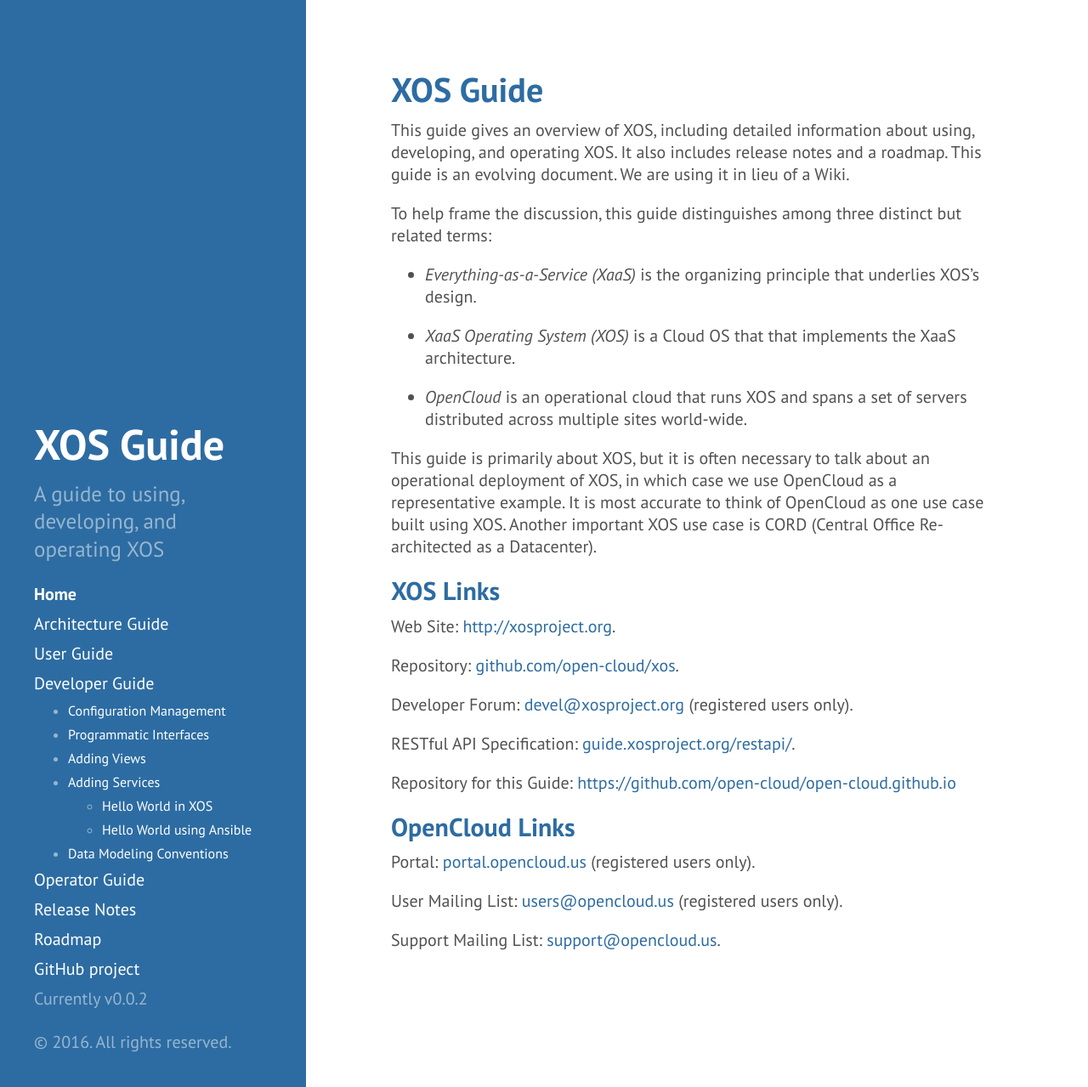
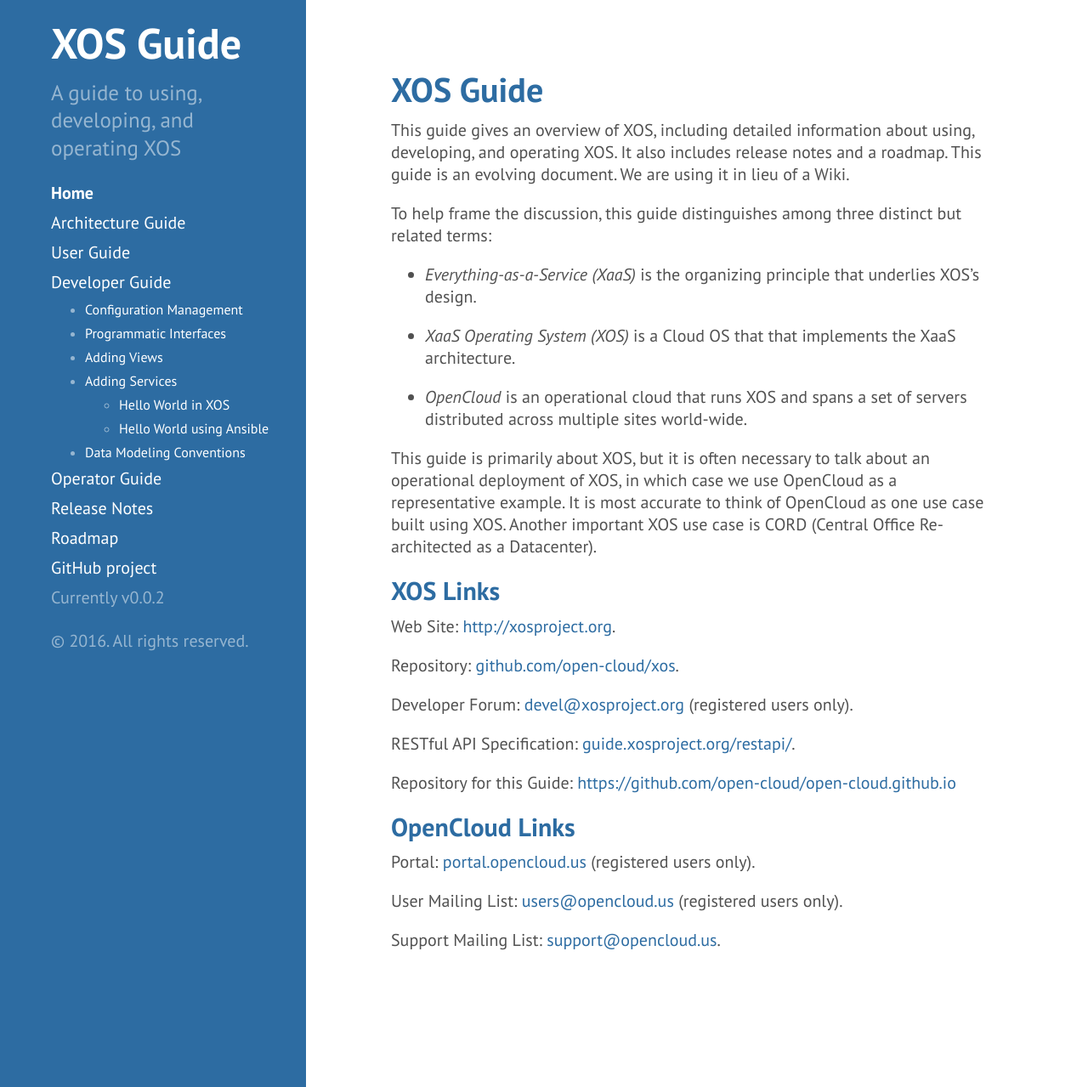
Before and after one commit to open-cloud/open-cloud.github.io.old, a Jekyll site: the page built from index.md, in a window 1280 px wide and 1279 px high. Shown: the whole window at 85% size. Built offline with Jekyll 4.4.1, drawn with Linux system fonts in a browser that asks for light colours; Markdown is read by kramdown in place of the engine named in the settings.

Commit message:
Scrolling sidebar

```diff
--- a/public/css/hyde.css
+++ b/public/css/hyde.css
@@ -114,9 +114,13 @@
  * contents to the bottom of the sidebar in tablets and up.
  */
 
+.sidebar {
+    overflow-y: scroll;
+}
+
 @media (min-width: 48em) {
   .sidebar-sticky {
-    position: absolute;
+    position: relative;
     right:  1rem;
     bottom: 1rem;
     left:   1rem;
```
